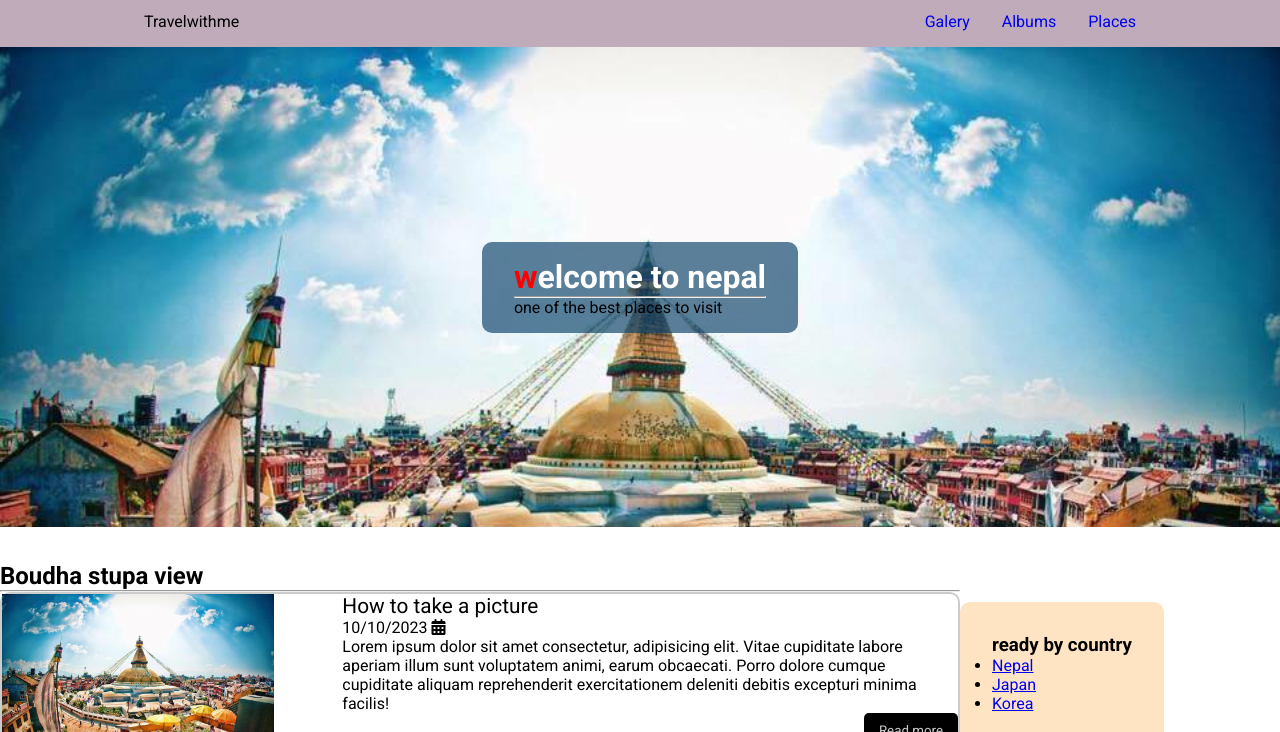
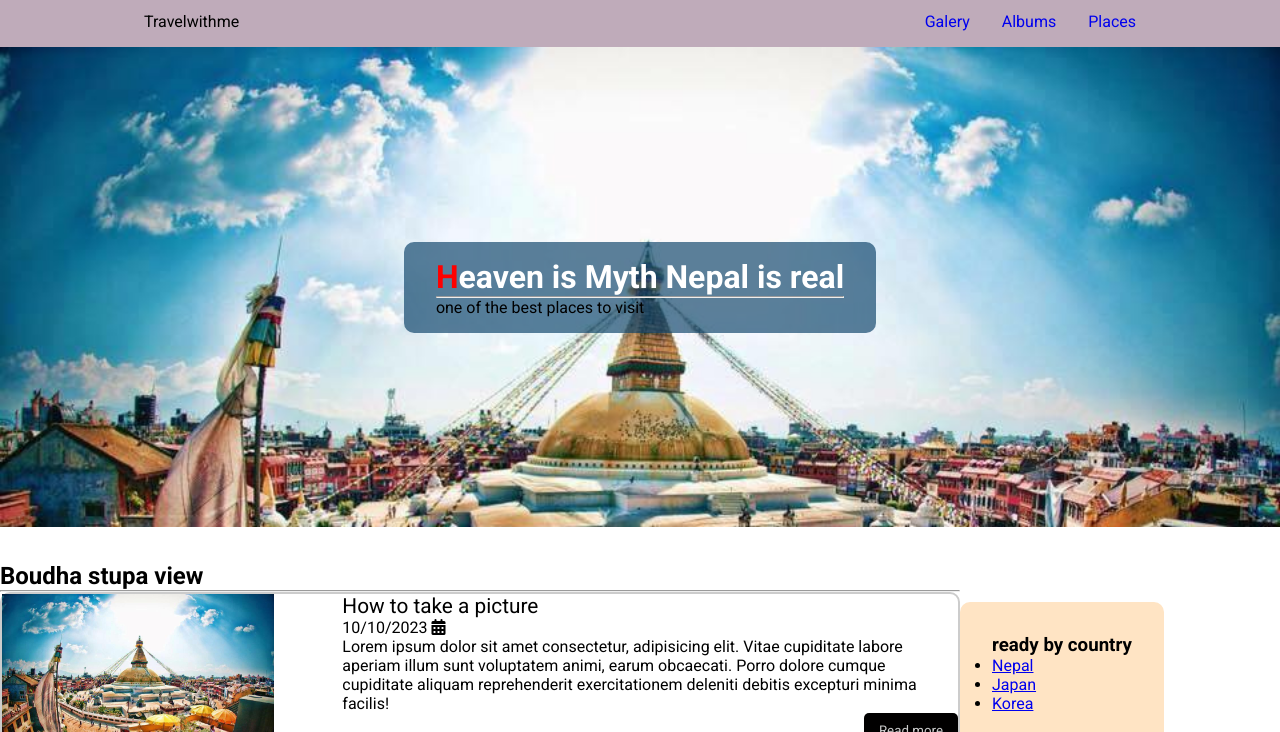
Before and after one commit to Jay-Giri/boudhanath, a plain HTML site: page index.html in a window 1280 px wide. Shown: the part 68-800 px from the top of the page. Drawn offline with Linux system fonts and the light colour scheme.

Commit message:
changed the title from HTML

```diff
--- a/index.html
+++ b/index.html
@@ -57,7 +57,7 @@
 
       <div class="hero">
         <div class="hero-content">
-          <h1>welcome to nepal</h1>
+          <h1>Heaven is Myth Nepal is real</h1>
           <hr />
           <p>one of the best places to visit</p>
         </div>
```
